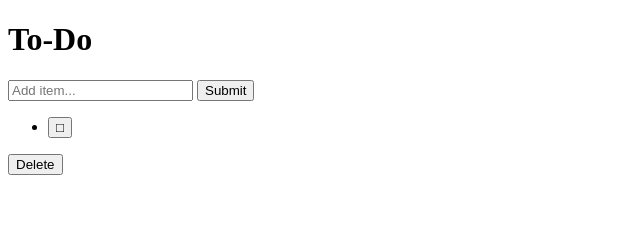
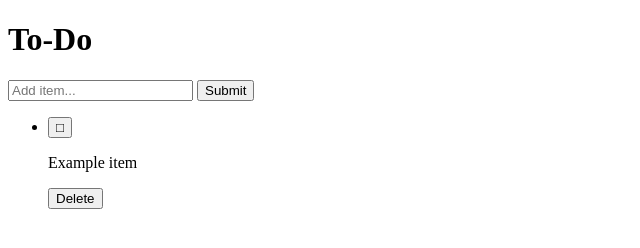
Before and after one commit to C4TI4/ToDoList-JS-React, a plain HTML site: page index.html in a window 1280 px wide. Shown: the whole page, without its empty margins (0-640 px from the left). Drawn offline with Linux system fonts and the light colour scheme.

Commit message:
moved delete button inside li, and add p element

```diff
--- a/index.html
+++ b/index.html
@@ -18,13 +18,13 @@
             <ul id="toDoList">
                 <li class="toDoItem">
                     <button id="checkDoneBtn">□</button>
+                    <p class="toDoText">Example item</p>
+                    <button id="deleteBtn">Delete</button>
                 </li>
             </ul>
             <!----- button for "done" (Kat) ---->
 
             <!----- A button for deleting ---->
-
-            <button id="deleteBtn">Delete</button>
         </div>
         <footer></footer>
         <script src="./script.js"></script>
```
